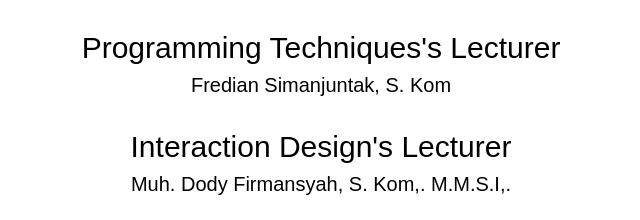
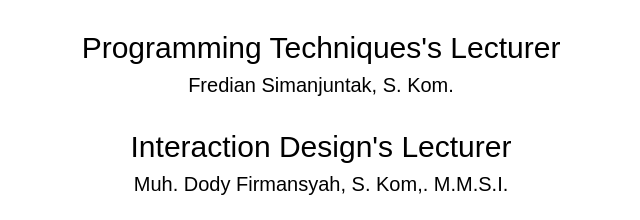
Before and after one commit to FuzzyNat26/BMI-Calculator, an Electron app: page BMI-calculator/html/about.html in a window 1280 px wide. Shown: the part 176-396 px from the top of the page, 333-973 px from the left. Drawn offline with Linux system fonts and the light colour scheme.

Commit message:
Update about.html

```diff
--- a/BMI-calculator/html/about.html
+++ b/BMI-calculator/html/about.html
@@ -28,9 +28,9 @@
         <div id="about">
             <dl>
                 <dt>Programming Techniques's Lecturer</dt>
-                <dd>Fredian Simanjuntak, S. Kom</dd> <br>
+                <dd>Fredian Simanjuntak, S. Kom.</dd> <br>
                 <dt>Interaction Design's Lecturer</dt>
-                <dd>Muh. Dody Firmansyah, S. Kom,. M.M.S.I,.</dd> <br>
+                <dd>Muh. Dody Firmansyah, S. Kom,. M.M.S.I.</dd> <br>
 
                 <dt>Team Members</dt>
                 <table>
```
